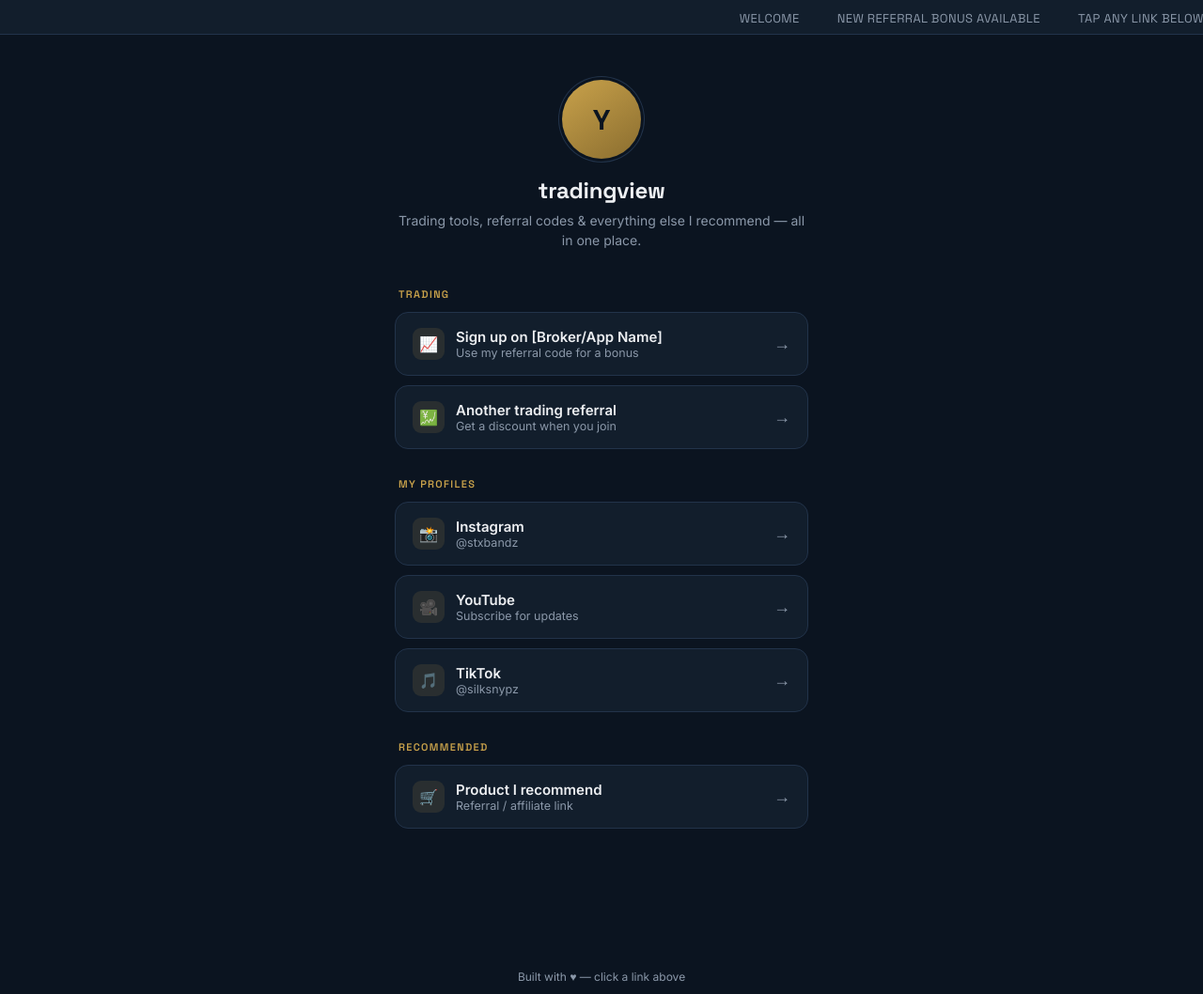
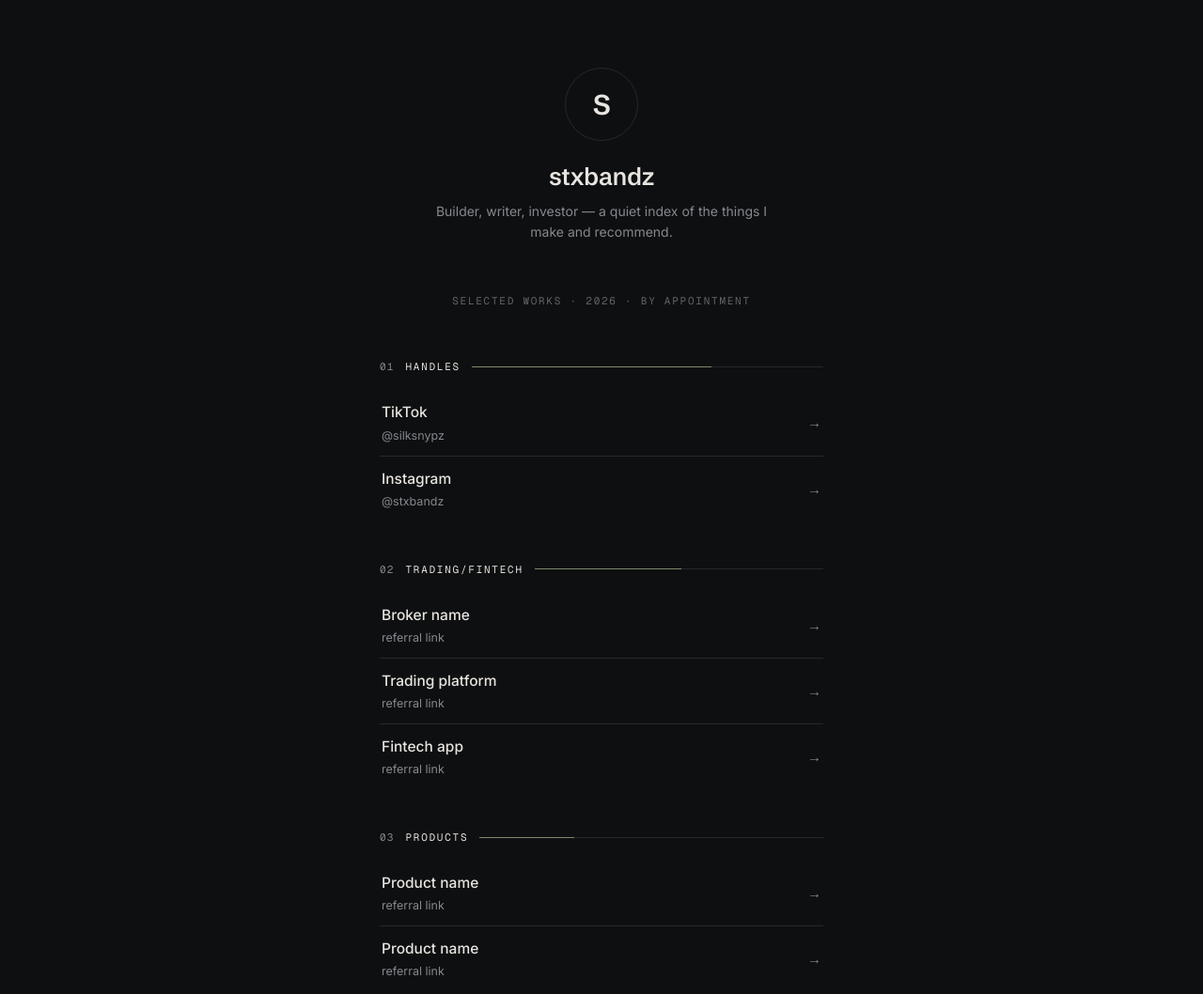
Before and after one commit to ironic-jsmith/my-links-site, a plain HTML site: page index.html in a window 1280 px wide. Shown: the top 1058 px of the page at 94% size. Drawn offline with nearby package versions, Linux system fonts and the light colour scheme.

Commit message:
new update

```diff
--- a/index.html
+++ b/index.html
@@ -3,21 +3,18 @@
 <head>
 <meta charset="UTF-8">
 <meta name="viewport" content="width=device-width, initial-scale=1.0">
-<title>My Links</title>
+<title>stxbandz</title>
 <link rel="preconnect" href="https://fonts.googleapis.com">
 <link rel="preconnect" href="https://fonts.gstatic.com" crossorigin>
-<link href="https://fonts.googleapis.com/css2?family=Space+Grotesk:wght@400;500;600;700&family=Inter:wght@400;500;600&display=swap" rel="stylesheet">
+<link href="https://fonts.googleapis.com/css2?family=Schibsted+Grotesk:wght@400;500;600;700&family=Inter:wght@400;500;600&family=Geist+Mono:wght@400;500&display=swap" rel="stylesheet">
 <style>
   :root{
-    --bg: #0B1420;
-    --surface: #121E2C;
-    --surface-hover: #182838;
-    --border: #22334A;
-    --text: #EDEFF2;
-    --text-dim: #8B98A9;
-    --gold: #C9A24B;
-    --green: #3FBF7F;
-    --radius: 14px;
+    --bg: #0E0F11;
+    --surface: #16181B;
+    --text: #E7E5DF;
+    --text-dim: #86888E;
+    --accent: #7C8A6E;
+    --hairline: #26282C;
   }
 
   * { box-sizing: border-box; }
@@ -29,138 +26,153 @@
     color: var(--text);
     font-family: 'Inter', sans-serif;
     min-height: 100vh;
-  }
-
-  /* ---- ticker ---- */
-  .ticker-wrap {
-    width: 100%;
-    overflow: hidden;
-    background: var(--surface);
-    border-bottom: 1px solid var(--border);
-    padding: 8px 0;
-    white-space: nowrap;
-  }
-  .ticker {
-    display: inline-block;
-    padding-left: 100%;
-    animation: scroll-left 28s linear infinite;
-    font-family: 'Space Grotesk', sans-serif;
-    font-size: 13px;
-    letter-spacing: 0.03em;
-    color: var(--text-dim);
-  }
-  .ticker span { margin-right: 40px; }
-  .up { color: var(--green); }
-  .gold-txt { color: var(--gold); }
-  @keyframes scroll-left {
-    0% { transform: translateX(0); }
-    100% { transform: translateX(-100%); }
-  }
-  @media (prefers-reduced-motion: reduce) {
-    .ticker { animation: none; padding-left: 16px; }
+    -webkit-font-smoothing: antialiased;
+    text-rendering: optimizeLegibility;
   }
 
   .wrap {
-    max-width: 480px;
+    max-width: 520px;
     margin: 0 auto;
-    padding: 48px 20px 80px;
+    padding: 72px 24px 96px;
   }
 
   /* ---- profile header ---- */
   .profile {
     text-align: center;
-    margin-bottom: 40px;
+    margin-bottom: 56px;
   }
   .avatar {
-    width: 84px;
-    height: 84px;
+    width: 78px;
+    height: 78px;
     border-radius: 50%;
-    background: linear-gradient(145deg, var(--gold), #8a6d2f);
-    margin: 0 auto 18px;
+    border: 1px solid var(--hairline);
+    background: var(--bg);
+    margin: 0 auto 22px;
     display: flex;
     align-items: center;
     justify-content: center;
-    font-family: 'Space Grotesk', sans-serif;
-    font-weight: 700;
+    font-family: 'Schibsted Grotesk', sans-serif;
+    font-weight: 600;
     font-size: 30px;
-    color: #0B1420;
-    box-shadow: 0 0 0 3px var(--bg), 0 0 0 4px var(--border);
+    letter-spacing: -0.02em;
+    color: var(--text);
   }
   .name {
-    font-family: 'Space Grotesk', sans-serif;
-    font-weight: 700;
-    font-size: 24px;
-    letter-spacing: -0.01em;
-    margin: 0 0 6px;
+    font-family: 'Schibsted Grotesk', sans-serif;
+    font-weight: 600;
+    font-size: 26px;
+    letter-spacing: -0.015em;
+    margin: 0 0 10px;
   }
   .tagline {
     color: var(--text-dim);
     font-size: 14px;
-    margin: 0;
-    line-height: 1.5;
+    margin: 0 auto;
+    max-width: 380px;
+    line-height: 1.55;
   }
 
-  /* ---- section groups ---- */
-  .section {
-    margin-bottom: 30px;
-  }
-  .eyebrow {
-    font-family: 'Space Grotesk', sans-serif;
+  /* ---- optional status / index line ---- */
+  .status {
+    font-family: 'Geist Mono', monospace;
     font-size: 11px;
-    font-weight: 600;
-    letter-spacing: 0.12em;
+    letter-spacing: 0.16em;
     text-transform: uppercase;
-    color: var(--gold);
-    margin: 0 0 12px 4px;
+    color: var(--text-dim);
+    text-align: center;
+    margin: 0 0 56px;
+    opacity: 0.7;
   }
 
-  .link-card {
+  /* ---- section groups (film chapters) ---- */
+  .section {
+    margin-bottom: 44px;
+  }
+  .section-head {
+    display: flex;
+    align-items: baseline;
+    gap: 12px;
+    margin: 0 0 18px;
+  }
+  .chapter-num {
+    font-family: 'Geist Mono', monospace;
+    font-size: 11px;
+    letter-spacing: 0.1em;
+    color: var(--text-dim);
+  }
+  .chapter-label {
+    font-family: 'Geist Mono', monospace;
+    font-size: 11px;
+    letter-spacing: 0.16em;
+    text-transform: uppercase;
+    color: var(--text);
+  }
+  .chapter-rule {
+    flex: 1;
+    height: 1px;
+    background: var(--hairline);
+    position: relative;
+    align-self: center;
+  }
+  .chapter-rule::after {
+    content: "";
+    position: absolute;
+    left: 0;
+    top: 0;
+    height: 100%;
+    width: var(--fill, 0%);
+    background: var(--accent);
+    transition: width 0.2s linear;
+  }
+
+  .link-row {
     display: flex;
     align-items: center;
     justify-content: space-between;
-    gap: 12px;
-    background: var(--surface);
-    border: 1px solid var(--border);
-    border-radius: var(--radius);
-    padding: 16px 18px;
-    margin-bottom: 10px;
+    gap: 14px;
+    padding: 14px 2px;
     text-decoration: none;
     color: var(--text);
-    transition: transform 0.15s ease, background 0.15s ease, border-color 0.15s ease;
+    border: none;
+    background: none;
   }
-  .link-card:hover {
-    background: var(--surface-hover);
-    border-color: var(--gold);
-    transform: translateY(-2px);
-  }
-  .link-card:focus-visible {
-    outline: 2px solid var(--gold);
-    outline-offset: 2px;
+  .link-row + .link-row {
+    border-top: 1px solid var(--hairline);
   }
   .link-main {
     display: flex;
-    align-items: center;
+    align-items: baseline;
     gap: 12px;
     min-width: 0;
   }
   .link-icon {
-    width: 34px;
-    height: 34px;
-    border-radius: 9px;
-    background: rgba(201,162,75,0.12);
-    display: flex;
-    align-items: center;
-    justify-content: center;
-    font-size: 16px;
+    font-family: 'Geist Mono', monospace;
+    font-size: 12px;
+    color: var(--text-dim);
     flex-shrink: 0;
+    width: 16px;
+    text-align: center;
   }
   .link-text { min-width: 0; }
   .link-title {
-    font-weight: 600;
-    font-size: 15px;
+    position: relative;
+    font-weight: 500;
+    font-size: 15.5px;
+    line-height: 1.3;
     white-space: nowrap;
     overflow: hidden;
     text-overflow: ellipsis;
+    display: inline-block;
+  }
+  .link-title::after {
+    content: "";
+    position: absolute;
+    left: 0;
+    bottom: -2px;
+    height: 1px;
+    width: 0;
+    background: var(--accent);
+    transition: width 0.25s ease;
   }
   .link-sub {
     font-size: 12.5px;
@@ -168,38 +180,64 @@
     white-space: nowrap;
     overflow: hidden;
     text-overflow: ellipsis;
+    margin-top: 2px;
   }
   .link-arrow {
     color: var(--text-dim);
-    font-size: 18px;
+    font-size: 15px;
     flex-shrink: 0;
+    transition: transform 0.25s ease, color 0.25s ease;
+  }
+  .link-row:hover .link-title::after,
+  .link-row:focus-visible .link-title::after {
+    width: 100%;
+  }
+  .link-row:hover .link-arrow,
+  .link-row:focus-visible .link-arrow {
+    transform: translateX(3px);
+    color: var(--accent);
+  }
+  .link-row:focus-visible {
+    outline: 1px solid var(--accent);
+    outline-offset: 3px;
+    border-radius: 2px;
   }
 
   footer {
     text-align: center;
+    font-family: 'Geist Mono', monospace;
+    font-size: 10.5px;
+    letter-spacing: 0.14em;
+    text-transform: uppercase;
     color: var(--text-dim);
-    font-size: 12px;
-    margin-top: 40px;
+    opacity: 0.6;
+    margin-top: 64px;
+  }
+
+  @media (prefers-reduced-motion: reduce) {
+    .chapter-rule::after,
+    .link-title::after,
+    .link-arrow {
+      transition: none;
+    }
   }
 </style>
 </head>
 <body>
 
-  <div class="ticker-wrap">
-    <div class="ticker" id="ticker"></div>
-  </div>
-
   <div class="wrap">
     <div class="profile">
-      <div class="avatar" id="avatarInitial">Y</div>
-      <h1 class="name" id="displayName">Your Name</h1>
-      <p class="tagline" id="tagline">Trading tools, referral codes &amp; everything else I recommend — all in one place.</p>
+      <div class="avatar" id="avatarInitial">A</div>
+      <h1 class="name" id="displayName">Anthony</h1>
+      <p class="tagline" id="tagline"></p>
     </div>
 
+    <p class="status" id="status" hidden></p>
+
     <div id="sections"></div>
+
+    <footer id="footer"></footer>
   </div>
-
-  <footer>Built with ♥ — click a link above</footer>
 
 <script>
 /* =========================================================
@@ -208,40 +246,43 @@
 
 // Your name + short bio shown at the top
 const PROFILE = {
-  name: "tradingview",
-  initial: "Y",           // letter shown in the avatar circle
-  tagline: "Trading tools, referral codes & everything else I recommend — all in one place."
+  name: "stxbandz",
+  initial: "S",                       // letter shown in the avatar ring
+  tagline: "Builder, writer, investor — a quiet index of the things I make and recommend."
 };
 
 // Group your links into sections. Add/remove/reorder freely.
-// icon can be any emoji. subtitle is optional (leave "" to hide it).
+// icon is OPTIONAL — leave "" to hide it (emoji not required for the look).
+// subtitle is optional (leave "" to hide it).
 const SECTIONS = [
   {
-    label: "Trading",
+    label: "Handles",
     links: [
-      { icon: "📈", title: "Sign up on [Broker/App Name]", subtitle: "Use my referral code for a bonus", url: "https://tr.ee/aHwmjz" },
-      { icon: "💹", title: "Another trading referral", subtitle: "Get a discount when you join", url: "https://tr.ee/aHwmjz" }
+      { icon: "", title: "TikTok", subtitle: "@silksnypz", url: "https://www.tiktok.com/@silksnypz" },
+      { icon: "", title: "Instagram", subtitle: "@stxbandz", url: "https://www.instagram.com/stxbandz/" }
     ]
   },
   {
-    label: "My Profiles",
+    label: "Trading/Fintech",
     links: [
-      { icon: "📸", title: "Instagram", subtitle: "@stxbandz", url: "https://www.instagram.com/stxbandz/" },
-      { icon: "🎥", title: "YouTube", subtitle: "Subscribe for updates", url: "https://youtube.com/@yourhandle" },
-      { icon: "🎵", title: "TikTok", subtitle: "@silksnypz", url: "https://www.tiktok.com/@silksnypz" }
+      { icon: "", title: "Broker name", subtitle: "referral link", url: "#" },
+      { icon: "", title: "Trading platform", subtitle: "referral link", url: "#" },
+      { icon: "", title: "Fintech app", subtitle: "referral link", url: "#" }
     ]
   },
   {
-    label: "Recommended",
+    label: "Products",
     links: [
-      { icon: "🛒", title: "Product I recommend", subtitle: "Referral / affiliate link", url: "https://example.com/?ref=YOURCODE3" }
+      { icon: "", title: "Product name", subtitle: "referral link", url: "#" },
+      { icon: "", title: "Product name", subtitle: "referral link", url: "#" }
     ]
   }
 ];
 
-// Words that scroll in the ticker bar at the top (purely decorative)
+// Optional low-contrast status / index line under the profile.
+// Leave as [] to hide it entirely.
 const TICKER_ITEMS = [
-  "WELCOME", "NEW REFERRAL BONUS AVAILABLE", "TAP ANY LINK BELOW", "THANKS FOR STOPPING BY"
+  "Selected works", "2026", "By appointment"
 ];
 
 /* =========================================================
@@ -252,42 +293,93 @@ document.getElementById("displayName").textContent = PROFILE.name;
 document.getElementById("avatarInitial").textContent = PROFILE.initial;
 document.getElementById("tagline").textContent = PROFILE.tagline;
 
+const statusEl = document.getElementById("status");
+if (TICKER_ITEMS && TICKER_ITEMS.length) {
+  statusEl.textContent = TICKER_ITEMS.join("  ·  ");
+  statusEl.hidden = false;
+}
+
 const sectionsEl = document.getElementById("sections");
-SECTIONS.forEach(section => {
+SECTIONS.forEach((section, i) => {
   const sec = document.createElement("div");
   sec.className = "section";
 
-  const eyebrow = document.createElement("p");
-  eyebrow.className = "eyebrow";
-  eyebrow.textContent = section.label;
-  sec.appendChild(eyebrow);
+  const head = document.createElement("div");
+  head.className = "section-head";
+
+  const num = document.createElement("span");
+  num.className = "chapter-num";
+  num.textContent = String(i + 1).padStart(2, "0");
+
+  const label = document.createElement("span");
+  label.className = "chapter-label";
+  label.textContent = section.label;
+
+  const rule = document.createElement("span");
+  rule.className = "chapter-rule";
+
+  head.append(num, label, rule);
+  sec.appendChild(head);
 
   section.links.forEach(link => {
     const a = document.createElement("a");
-    a.className = "link-card";
+    a.className = "link-row";
     a.href = link.url;
-    a.target = "_blank";
-    a.rel = "noopener noreferrer";
+    if (!link.url.startsWith("mailto:")) {
+      a.target = "_blank";
+      a.rel = "noopener noreferrer";
+    }
 
-    a.innerHTML = `
-      <div class="link-main">
-        <div class="link-icon">${link.icon || "🔗"}</div>
-        <div class="link-text">
-          <div class="link-title">${link.title}</div>
-          ${link.subtitle ? `<div class="link-sub">${link.subtitle}</div>` : ""}
-        </div>
-      </div>
-      <div class="link-arrow">→</div>
-    `;
+    const main = document.createElement("div");
+    main.className = "link-main";
+
+    if (link.icon) {
+      const icon = document.createElement("span");
+      icon.className = "link-icon";
+      icon.textContent = link.icon;
+      main.appendChild(icon);
+    }
+
+    const text = document.createElement("div");
+    text.className = "link-text";
+    const title = document.createElement("div");
+    title.className = "link-title";
+    title.textContent = link.title;
+    text.appendChild(title);
+    if (link.subtitle) {
+      const sub = document.createElement("div");
+      sub.className = "link-sub";
+      sub.textContent = link.subtitle;
+      text.appendChild(sub);
+    }
+    main.appendChild(text);
+
+    const arrow = document.createElement("div");
+    arrow.className = "link-arrow";
+    arrow.textContent = "→";
+
+    a.append(main, arrow);
     sec.appendChild(a);
   });
 
   sectionsEl.appendChild(sec);
 });
 
-const tickerEl = document.getElementById("ticker");
-const tickerText = TICKER_ITEMS.map(t => `<span>${t}</span>`).join("");
-tickerEl.innerHTML = tickerText + tickerText; // duplicate for seamless loop
+document.getElementById("footer").textContent = "© 2026 — Selected Works";
+
+/* chapter progress fill — calm scroll cue, no looping motion */
+const rules = document.querySelectorAll(".chapter-rule");
+function updateFill() {
+  const vh = window.innerHeight;
+  rules.forEach(rule => {
+    const r = rule.getBoundingClientRect();
+    const progress = Math.min(Math.max((vh - r.top) / vh, 0), 1);
+    rule.style.setProperty("--fill", (progress * 100).toFixed(1) + "%");
+  });
+}
+updateFill();
+window.addEventListener("scroll", updateFill, { passive: true });
+window.addEventListener("resize", updateFill);
 </script>
 
 </body>
```
